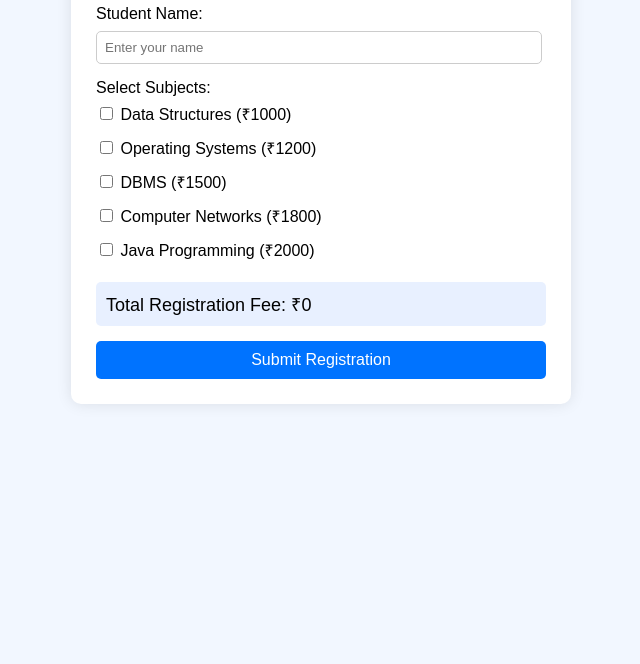
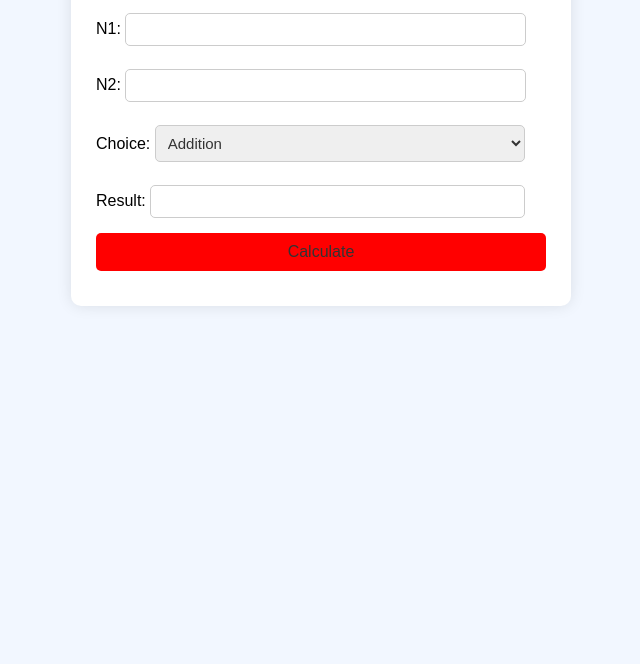
Before and after one commit to abhinavtejathota/JFS_VISEM, a plain HTML site: page public/Arithmetic_Calculator/index.html in a window 1280 px wide. Shown: the part 136-800 px from the top of the page, without its empty margins (319-959 px from the left). Drawn offline with Linux system fonts and the light colour scheme.

Commit message:
functionalities

```diff
--- a/public/Arithmetic_Calculator/css/style.css
+++ b/public/Arithmetic_Calculator/css/styles.css
@@ -20,45 +20,47 @@ h2 {
 }
 
 input[type="text"] {
-    width: 95%;
+    width: 85%;
     padding: 8px;
     margin: 8px 0 15px 0;
     border: 1px solid #ccc;
     border-radius: 5px;
+	color: #333;
 }
 
-.subject-list label {
-    display: block;
-    padding: 6px 0;
-    cursor: pointer;
+#op_choice {
+	width: 82.3%;
+	padding: 8px;
+	font-size:15px;
+    margin: 8px 0 15px 0;
+    border: 1px solid #ccc;
+    border-radius: 5px;
+	color: #333;
 }
 
-.total-box {
-    background: #e8f0ff;
-    padding: 10px;
-    font-size: 18px;
-    margin: 15px 0;
+#result {
+	width: 79.3%; !important
+    padding: 8px;
+    margin: 8px 0 15px 0;
+    border: 1px solid #ccc;
     border-radius: 5px;
+	color: #333;
 }
 
-button {
+#calc {
     width: 100%;
     padding: 10px;
     font-size: 16px;
-    background: #0073ff;
+    background: #FF0000;
     border: none;
     color: white;
     border-radius: 5px;
     cursor: pointer;
+	margin-bottom:10px;
+	color: #333;
 }
 
-button:hover {
-    background: #005fcc;
+#calc:hover {
+    background: #8B0000;
+	color: white;
 }
-#result {
-    background-color: pink;
-    padding: 15px;
-    border-radius: 8px;
-    margin-top: 20px;
-    font-size: 16px;
-}
--- a/public/Arithmetic_Calculator/index.html
+++ b/public/Arithmetic_Calculator/index.html
@@ -1,63 +1,27 @@
 <!DOCTYPE html>
 <html>
 <head>
-    <title>Course Registration Form</title>
-    <link rel="stylesheet" href="css/style.css">
+    <title>Arithmetic Calculator</title>
+    <link rel="stylesheet" href="css/styles.css">
 </head>
 <body>
 
 <div class="container">
-    <h2>Course Registration Form</h2>
+    <h2>Calculator</h2>
 
-    <form id="regForm">
-
-        <label>Student Name:</label>
-        <input type="text" id="name" placeholder="Enter your name" required>
-
-        <label>Select Subjects:</label>
-
-        <div class="subject-list">
-
-            <label>
-                <input type="checkbox" class="subject" value="1000">
-                Data Structures (₹1000)
-            </label>
-
-            <label>
-                <input type="checkbox" class="subject" value="1200">
-                Operating Systems (₹1200)
-            </label>
-
-            <label>
-                <input type="checkbox" class="subject" value="1500">
-                DBMS (₹1500)
-            </label>
-
-            <label>
-                <input type="checkbox" class="subject" value="1800">
-                Computer Networks (₹1800)
-            </label>
-
-            <label>
-                <input type="checkbox" class="subject" value="2000">
-                Java Programming (₹2000)
-            </label>
-
-        </div>
-
-        <div class="total-box">
-            Total Registration Fee:
-            <span id="total">₹0</span>
-        </div>
-
-        <button type="submit">Submit Registration</button>
-    </form>
-
-
+    N1: <input type="text" id="n1">
+	N2: <input type="text" id="n2">
+	Choice: <select id="op_choice">
+		<option>Addition</option>
+		<option>Subtraction</option>
+		<option>Multiplication</option>
+		<option>Division</option>
+	</select>
+	Result: <input type="text" id="result">
+	<button id="calc" onclick="calc()">Calculate</button>
 </div>
 
-
-<script src="js/course_reg.js"></script>
+<script src="js/calculator.js"></script>
 
 </body>
 </html>
--- /dev/null
+++ b/public/Arithmetic_Calculator/js/calculator.js
@@ -0,0 +1,11 @@
+function calc() {
+	let num1 = parseFloat(document.getElementById("n1").value);
+	let num2 = parseFloat(document.getElementById("n2").value);
+	let choice = document.getElementById("op_choice").value;
+	switch(choice) {
+		case "Addition" : document.getElementById("result").value = (num1+num2); break;
+		case "Subtraction" : document.getElementById("result").value = (num1-num2); break;
+		case "Multiplication" : document.getElementById("result").value = (num1*num2); break;
+		case "Division" : document.getElementById("result").value = (num1/num2).toFixed(2); break;
+	}
+}
--- a/public/Arithmetic_Calculator/js/course_reg.js
+++ /dev/null
@@ -1,51 +0,0 @@
-// Auto-calculate total fee
-let subjects = document.querySelectorAll(".subject");
-let totalBox = document.getElementById("total");
-
-
-subjects.forEach(item => {
-    item.addEventListener("change", () => {
-        let total = 0;
-
-        subjects.forEach(sub => {
-            if (sub.checked) {
-                total += parseInt(sub.value);
-            }
-        });
-
-        totalBox.innerText = "₹" + total;
-    });
-});
-
-document.getElementById("regForm").addEventListener("submit", function(e){
-    e.preventDefault();
-      e.preventDefault();
-
-    let selectedSubjects = [];
-    let totalFee = 0;
-    let cnt=0;
-    subjects.forEach(sub => {
-        if (sub.checked) {
-			cnt++;
-            let subjectName = sub.parentElement.innerText.trim();
-            selectedSubjects.push(cnt+"."+subjectName);
-
-            totalFee += parseInt(sub.value);
-        }
-    });
-
-    if (selectedSubjects.length === 0) {
-        alert("Please select at least one subject.");
-        return;
-    }
-
-    let studentName = document.getElementById("name").value;
-
-    let message =
-        "Student Name: " + studentName + "\n" +
-        "Selected Subjects:\n " + selectedSubjects.join("\n") + "\n\n" +
-        "Total Fee: ₹" + totalFee;
-
-
-    alert(message);
-});
```
